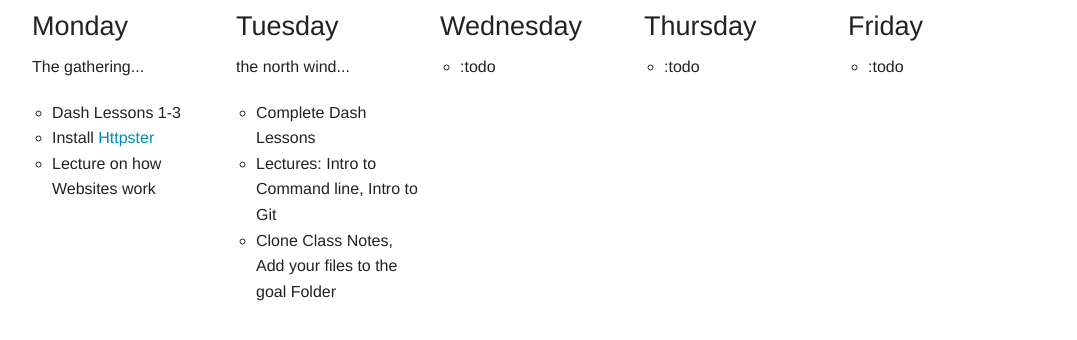
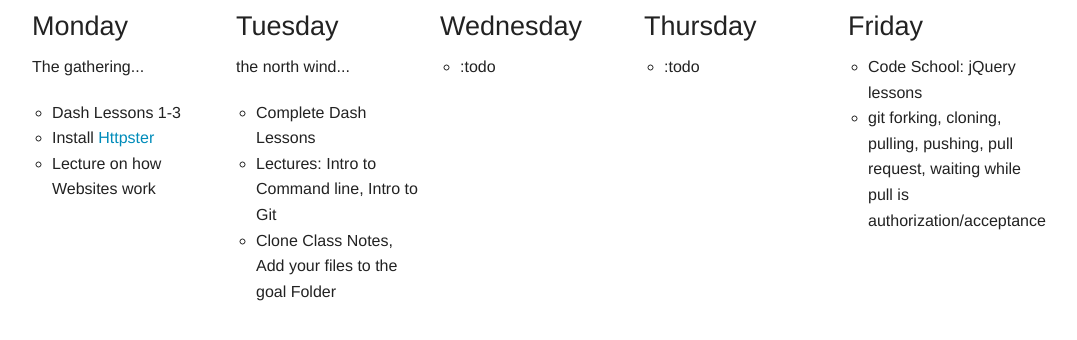
Before and after one commit to HackerCA/schedule, a website: page index.html in a window 1280 px wide. Shown: the part 58-398 px from the top of the page, without its empty margins (108-1185 px from the left). Drawn offline with Linux system fonts and the light colour scheme.

```diff
--- a/index.html
+++ b/index.html
@@ -48,7 +48,8 @@
                 <li>
                     <h3>Friday</h3>
                     <ul>
-                        <li>:todo</li>
+                        <li>Code School: jQuery lessons</li>
+                        <li>git forking, cloning, pulling, pushing, pull request, waiting while pull is authorization/acceptance</li>
                     </ul>
                 </li>
             </ul>
```
